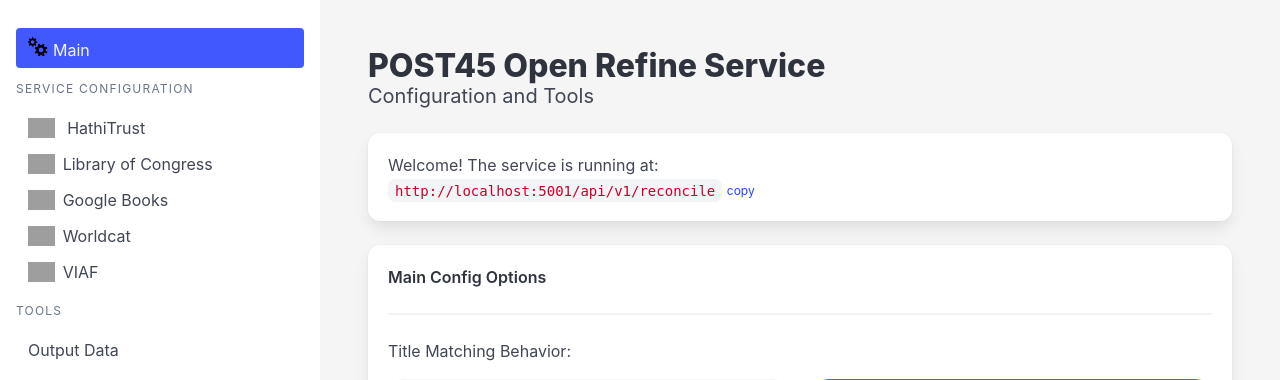
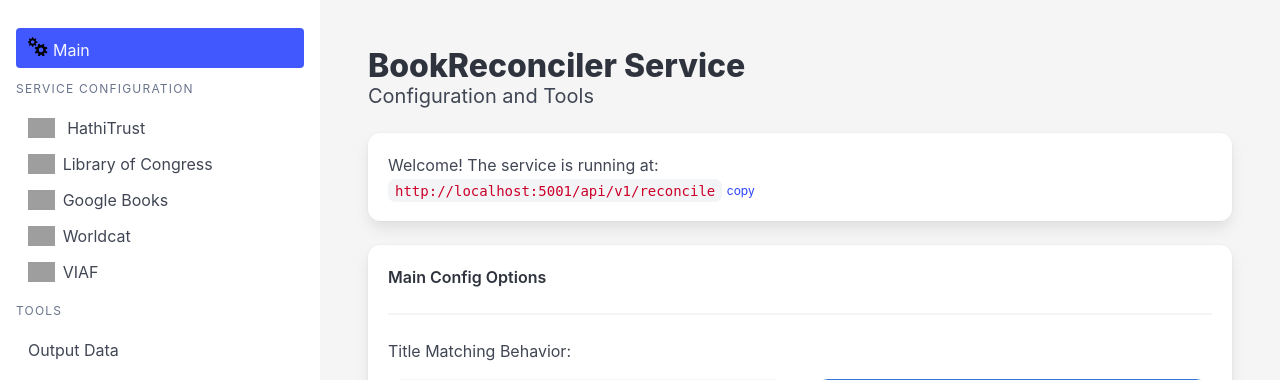
Before and after one commit to Post45-Data-Collective/openrefine-reconciliation-service, a Flask app: page / in a window 1280 px wide. Shown: the top 380 px of the page. Run offline with Flask 3, Linux system fonts and the light colour scheme; some libraries are stand-ins or nearby versions; grey boxes are pictures that could not be loaded.

Commit message:
rename service

```diff
--- a/lib/schemas/manifest.py
+++ b/lib/schemas/manifest.py
@@ -42,7 +42,7 @@
   "identifierSpace": "/doc/#identifierSpace",
   "schemaSpace": "/doc/#schemaSpace",
 
-  "name": "Post 45 Reconciliation Service",
+  "name": "BookReconciler Service",
   "batchSize": 1,
   "preview": {
     "height": 200,
--- a/templates/index.html
+++ b/templates/index.html
@@ -393,7 +393,7 @@
 
                 <section class="section" v-if="activeTab=='home'">
                     <div class="container">
-                        <h1 class="title">POST45 Open Refine Service</h1>
+                        <h1 class="title">BookReconciler Service</h1>
                         <h2 class="subtitle">
                             Configuration and Tools
                         </h2>
@@ -445,8 +445,8 @@
                                                     </label>
                                                 </p>
                                             </div>
-                                            <!-- <h3 class="title is-7">POST45</h3>
-                                            <p class="subtitle">Configure the POST45 Reconciliation Service</p> -->
+
+
                                         </div>
                                     </div>
                                 </div>
@@ -488,8 +488,7 @@
                                                     </label>
                                                 </p>
                                             </div>
-                                            <!-- <h3 class="title is-7">POST45</h3>
-                                            <p class="subtitle">Configure the POST45 Reconciliation Service</p> -->
+
                                         </div>
                                     </div>
 
@@ -526,8 +525,7 @@
                                                     </label>
                                                 </p>
                                             </div>
-                                            <!-- <h3 class="title is-7">POST45</h3>
-                                            <p class="subtitle">Configure the POST45 Reconciliation Service</p> -->
+
                                         </div>
                                     </div>
                                 </div>
@@ -566,8 +564,7 @@
                                                     </label>
                                                 </p>
                                             </div>
-                                            <!-- <h3 class="title is-7">POST45</h3>
-                                            <p class="subtitle">Configure the POST45 Reconciliation Service</p> -->
+
                                         </div>
                                     </div>
 
@@ -603,8 +600,7 @@
                                                     </label>
                                                 </p>
                                             </div>
-                                            <!-- <h3 class="title is-7">POST45</h3>
-                                            <p class="subtitle">Configure the POST45 Reconciliation Service</p> -->
+
                                         </div>
                                     </div>
 
@@ -633,8 +629,7 @@
                                                     </label>
                                                 </p>
                                             </div>
-                                            <!-- <h3 class="title is-7">POST45</h3>
-                                            <p class="subtitle">Configure the POST45 Reconciliation Service</p> -->
+
                                         </div>
                                     </div>
 
```
